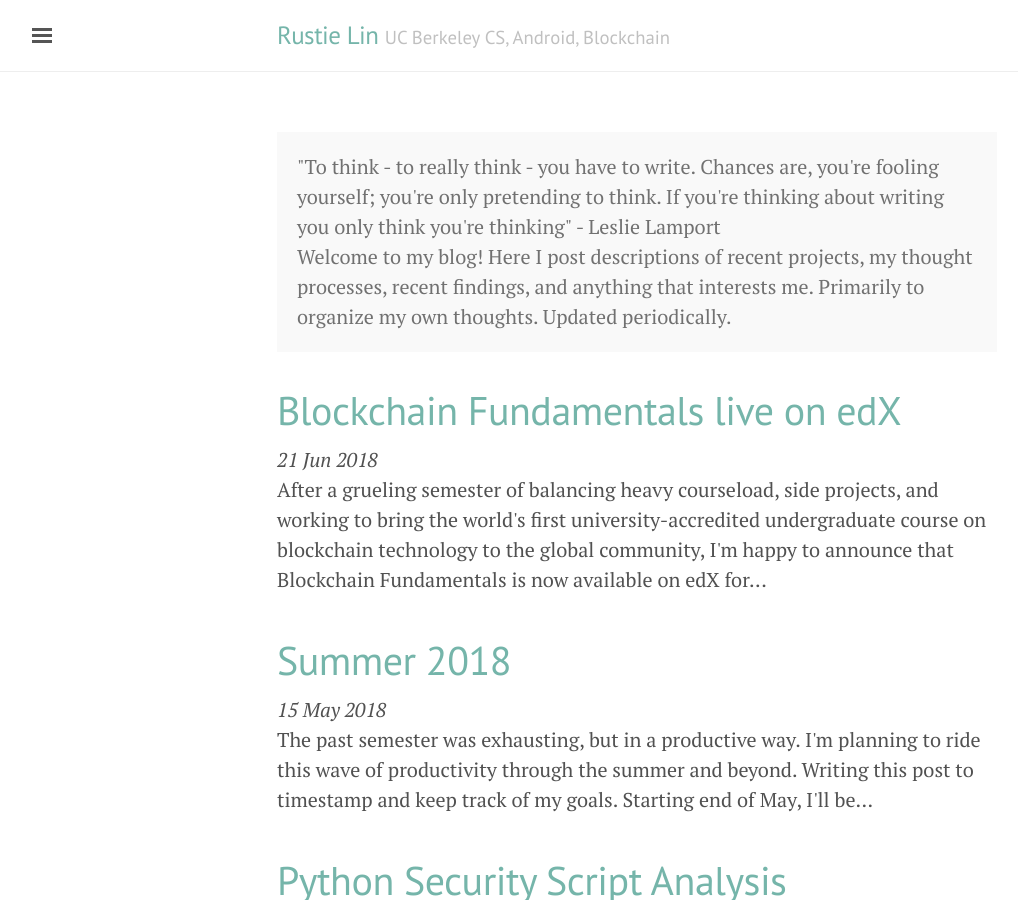
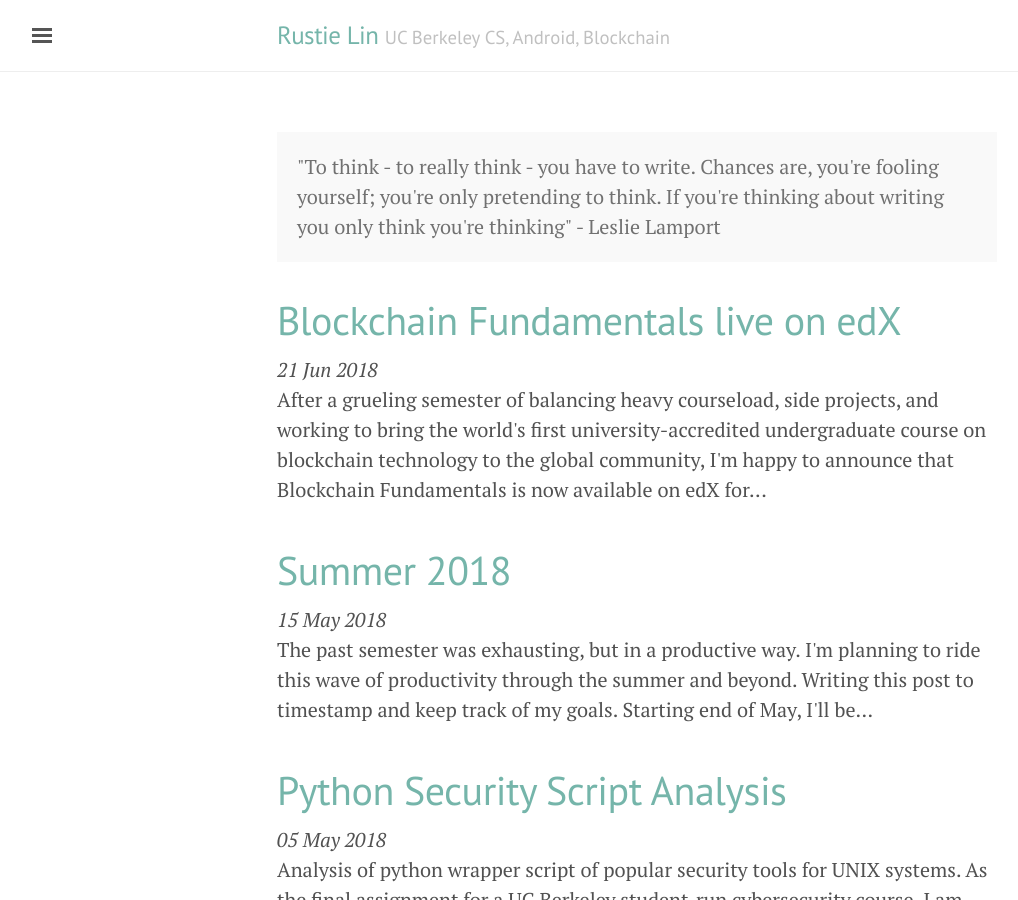
Before and after one commit to rustielin/rustielin.github.io, a Jekyll site: the page built from blog/index.html, in a window 1280 px wide and 900 px high. Shown: the whole window, without its empty margins (3-1021 px from the left). Built offline with Jekyll 4.4.1, drawn with Linux system fonts in a browser that asks for light colours; nearby versions of some CDN libraries; the list of posts is cut into pages by our own code.

Commit message:
blog desc

```diff
--- a/blog/index.html
+++ b/blog/index.html
@@ -4,9 +4,6 @@ layout: default
 
 <p class="message">
   "To think - to really think - you have to write. Chances are, you're fooling yourself; you're only pretending to think. If you're thinking about writing you only think you're thinking" - Leslie Lamport </br>
-
-  Welcome to my blog! Here I post descriptions of recent projects, my thought processes, recent findings,
-  and anything that interests me. Primarily to organize my own thoughts. Updated periodically.
 </p>
 
 
```
Also changed, not shown: _posts/2018-5-15-summer_2018.md (+1 -1 lines).
